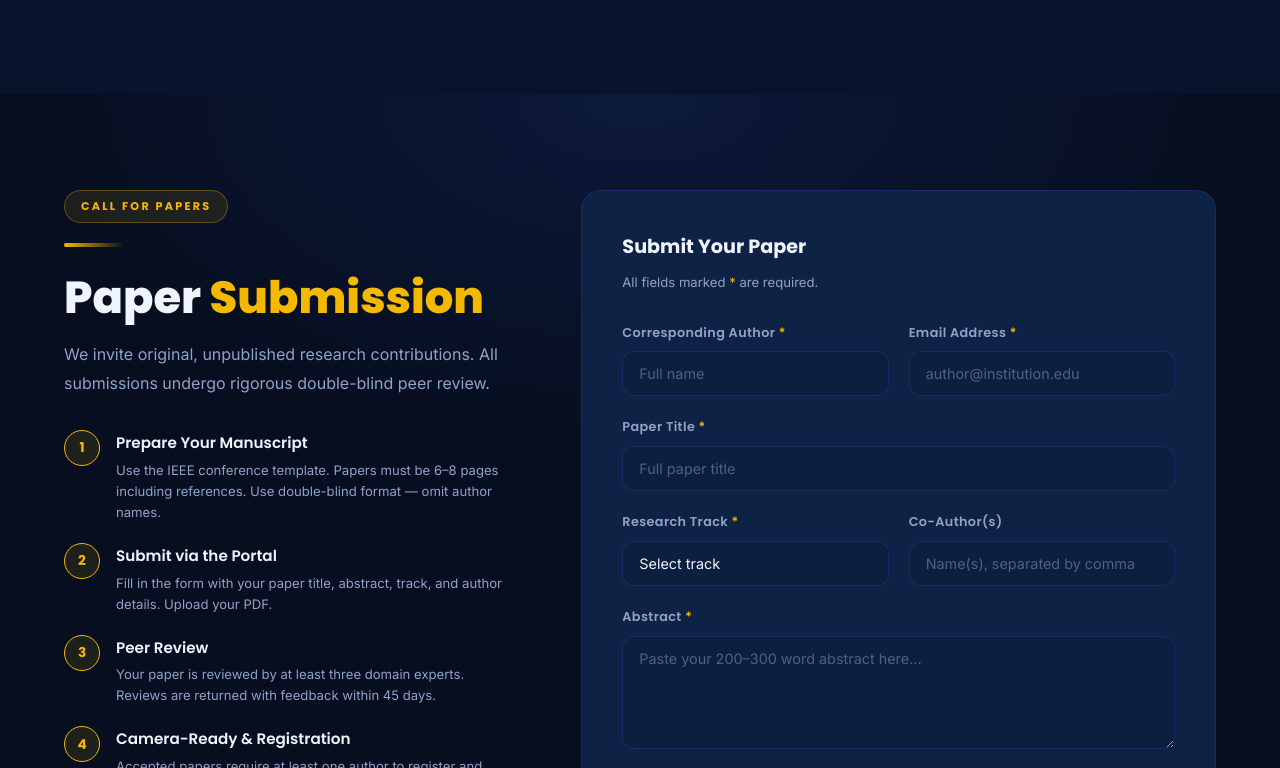
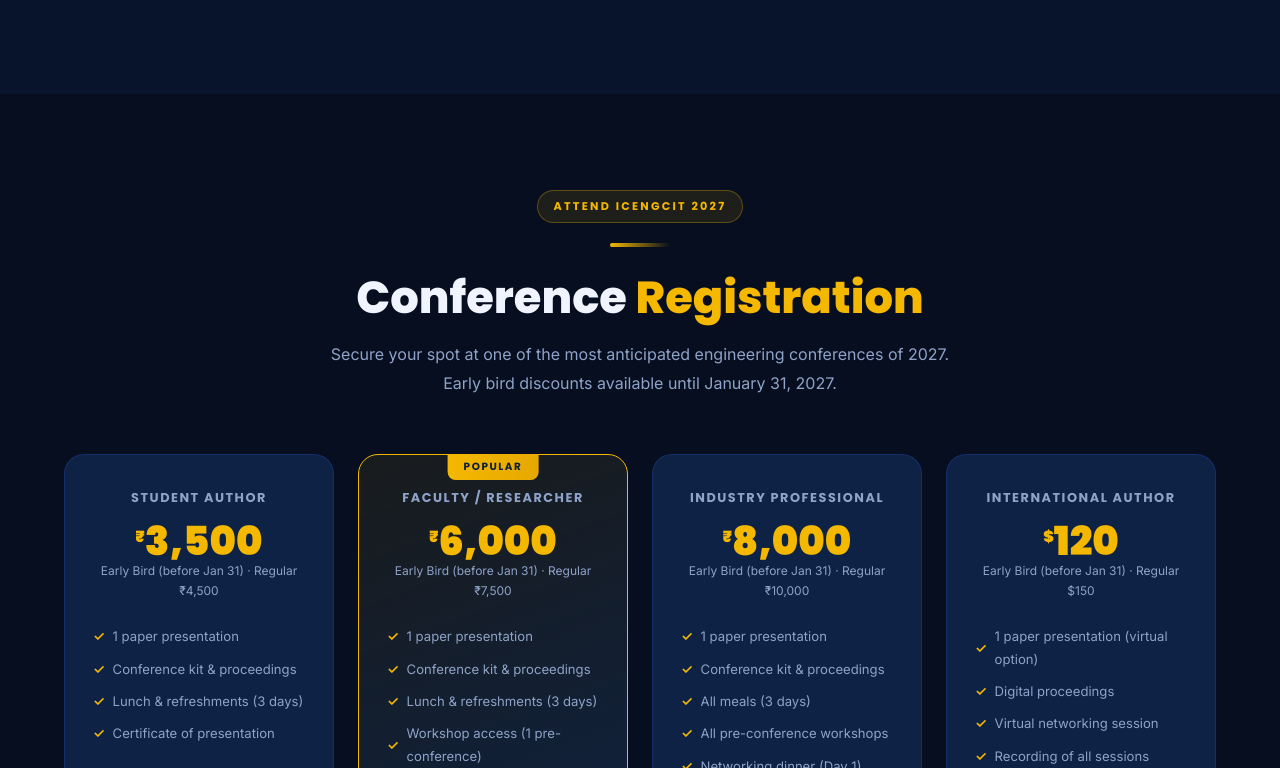
Before and after one commit to tsathappan2007/iceng, a React (Vite) app in the folder frontend/: page / in a window 1280 px wide. Shown: the part 7912-8680 px from the top of the page. Built offline with nearby package versions, Linux system fonts and the light colour scheme; no server answers.

Commit message:
feat: removed Paper submission component

```diff
--- a/frontend/index.html
+++ b/frontend/index.html
@@ -3,6 +3,7 @@
   <head>
     <meta charset="UTF-8" />
     <meta name="viewport" content="width=device-width, initial-scale=1.0" />
+    <link rel="icon" type="image/png" href="/src/assets/favicon.png" />
     <meta name="description" content="ICENGCIT 2027 — INTERNATIONAL CONFERENCE ON NEXT-GEN COMPUTING AND INFORMATION TECHNOLOGIES." />
     <meta name="keywords" content="ICENGCIT, conference, engineering, computing, information technology, CIT, 2027" />
     <title>ICENGCIT 2027 | International Conference</title>
--- a/frontend/src/App.jsx
+++ b/frontend/src/App.jsx
@@ -45,7 +45,6 @@
         <Committee />
         <ImportantDates />
         <KeynoteSpeakers />
-        <PaperSubmission />
         <Registration />
         <Contact />
       </main>
```
